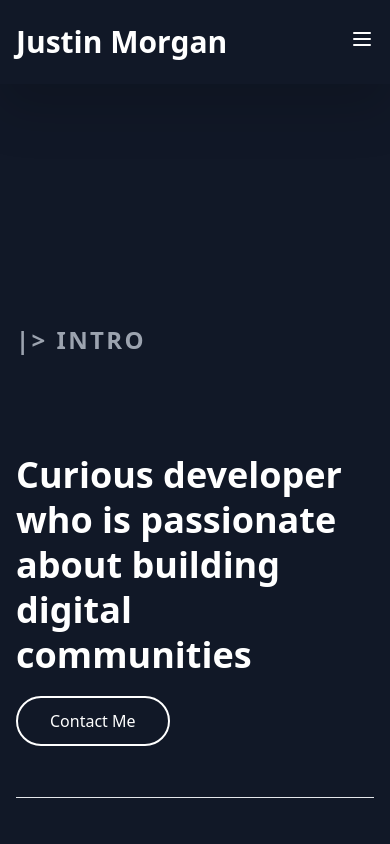
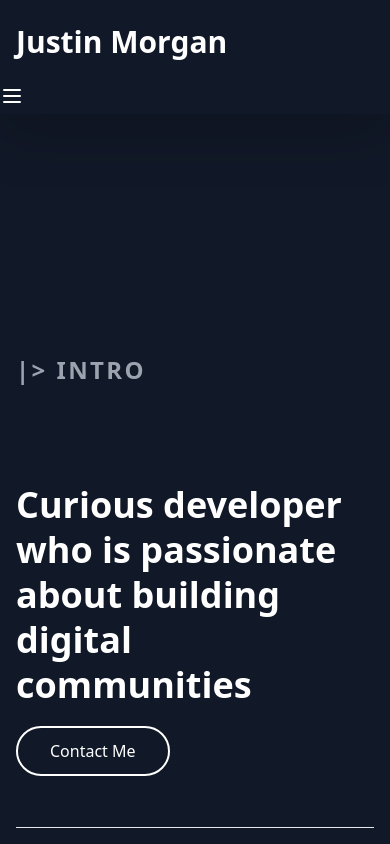
Before and after one commit to justin-m-morgan/justin-m-morgan.github.io, a Next.js app: page / in a window 390 px wide. Shown: the top 844 px of the page. Built offline with nearby package versions, Linux system fonts and the light colour scheme; some icons are missing.

Commit message:
:lipstick: (layout) Make containers have a max width at xl sizes

```diff
--- a/components/Footer.tsx
+++ b/components/Footer.tsx
@@ -21,7 +21,7 @@ const Footer = () => {
         <>
             <footer
                 id="footer"
-                className="px-24 md:px-8 lg:px-48 pb-24 lg:pb-48 flex flex-col md:grid md:grid-cols-2 md:grid-rows-2 grid-flow-col items-center space-y-4 md:space-y-0 text-center"
+                className="px-24 md:px-8 lg:px-36 xl:px-48 max-w-8xl mx-auto pb-24 lg:pb-48 flex flex-col md:grid md:grid-cols-2 md:grid-rows-2 grid-flow-col items-center space-y-4 md:space-y-0 text-center"
             >
                 <Modal title="Contact Me!" isOpen={isOpen} setIsOpen={setIsOpen}>
                     <ContactForm />
--- a/components/Navbar.tsx
+++ b/components/Navbar.tsx
@@ -55,9 +55,11 @@ function Navbar({}: {}) {
     return (
         <nav className="sticky top-0 z-10 filter drop-shadow-2xl">
             <div className="text-white w-screen">
-                <div className="relative px-4 md:px-8 lg:px-48 py-6 flex w-full justify-between items-center bg-gray-900">
-                    <Logo />
-                    <MainItems />
+                <div className="relative bg-gray-900">
+                    <div className="px-4 md:px-8 lg:px-36 xl:px-48 max-w-8xl mx-auto py-6 flex w-full justify-between items-center">
+                        <Logo />
+                        <MainItems />
+                    </div>
                     <Popover className="md:hidden">
                         <Popover.Button>
                             <Hamburger />
--- a/components/Section.tsx
+++ b/components/Section.tsx
@@ -5,7 +5,7 @@ interface SectionProps {
     heading?: string;
 }
 const Section = ({ className, children, heading, id }: SectionProps) => (
-    <section id={id} className="text-white px-4 md:px-8 lg:px-48 pt-24">
+    <section id={id} className="text-white px-4 md:px-8 lg:px-36 xl:px-48 max-w-8xl mx-auto pt-24">
         {heading && (
             <h2 className={`text-2xl lg:text-4xl text-gray-400 font-bold uppercase tracking-widest pb-16 ${className}`}>
                 {headingDecorator(heading)}
```
